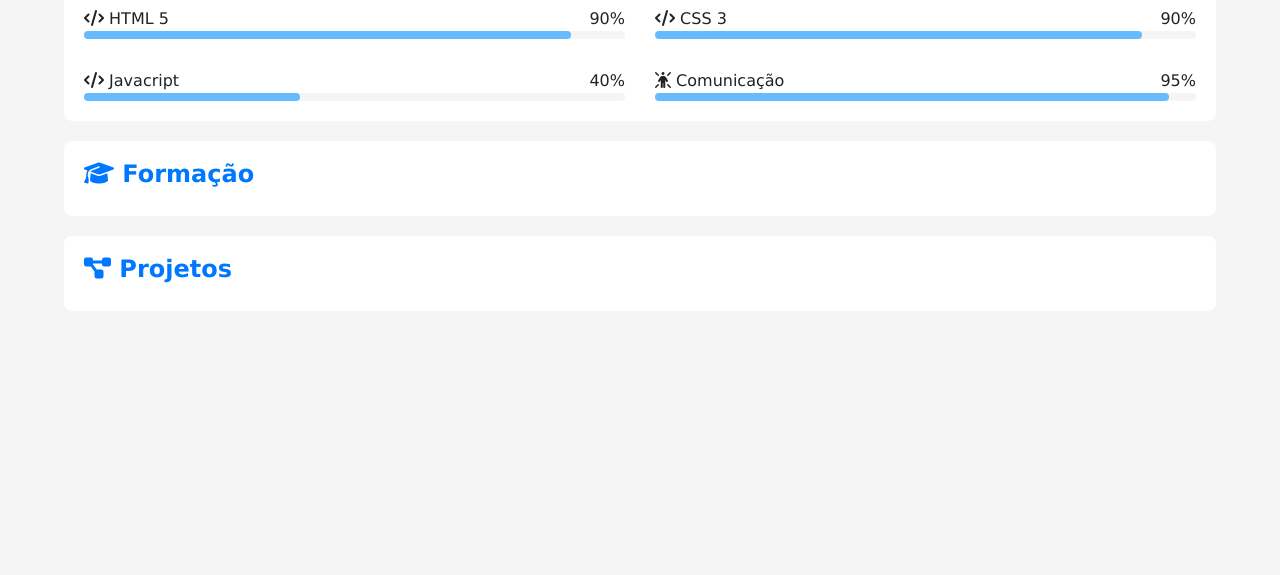
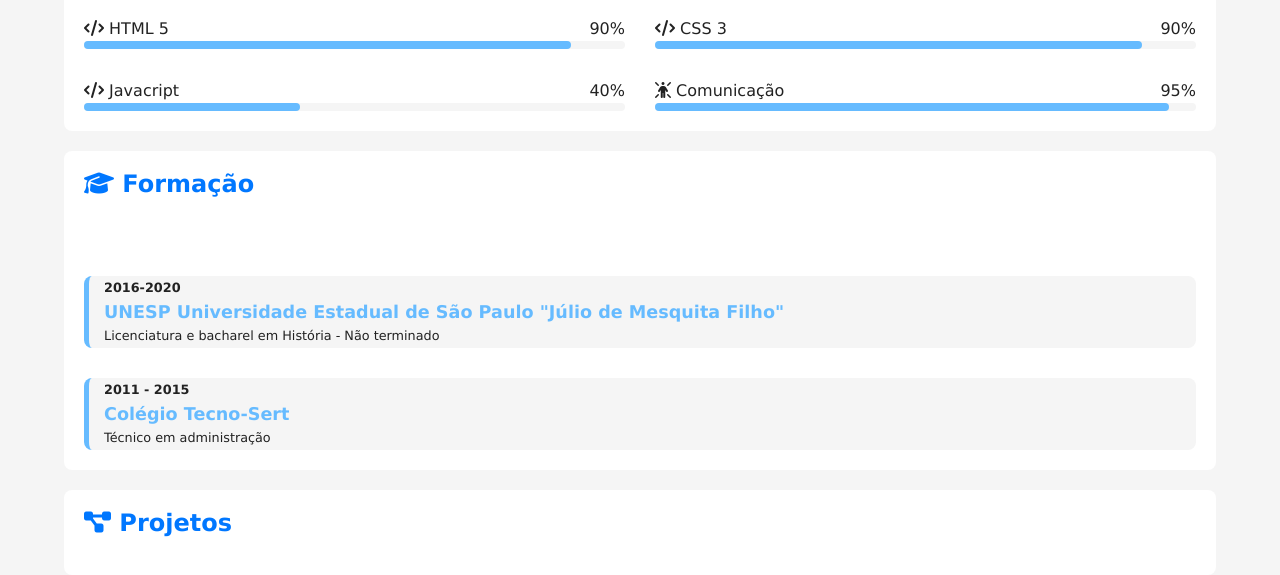
Before and after one commit to EduTabata/projetofinal, a plain HTML site: page index.html in a window 1280 px wide. Shown: the part 1148-1723 px from the top of the page. Before the commit the page ends 1479 px from the top, so only its background shows below. Drawn offline with Linux system fonts and the light colour scheme.

Commit message:
att6 formacao

```diff
--- a/estilos/style.css
+++ b/estilos/style.css
@@ -119,7 +119,7 @@ article {
 
 article h2 {
   color: var(--destaque);
-  margin-bottom: 10px;
+  margin-bottom: 20px;
 }
 
 .video-conteiner {
@@ -173,6 +173,49 @@ article h2 {
   border-radius: 4px;
 }
 
+div#formacao-conteiner {
+  display: flex;
+  flex-direction: column-reverse;
+  grid-template-columns: 1fr;
+  gap: 30px;
+}
+
+#formacao-conteiner .curso {
+  background-color: var(--fundo-principal);
+  border-radius: 8px;
+  border-left: 5px solid var(--destaque-inverso);
+  padding-left: 15px;
+  transition: border-width 0.5s, border-color 0.5s ;
+}
+
+#formacao-conteiner .curso:hover{
+  border-left-width: 15px;
+  cursor: pointer;
+  border-color: var(--destaque);
+}
+
+#formacao-conteiner .periodo {
+  font-size: 0.8em;
+  font-weight: bold;
+  color: var(--texto);
+}
+
+#formacao-conteiner .instituicao{
+  color: var(--destaque-inverso);
+  font-size: 1.1em;
+}
+
+#formacao-conteiner .instituicao:hover {
+  font-weight: bolder;
+  color: var(--destaque);
+  transition: color 0.5s;
+}
+
+#formacao-conteiner .titulacao {
+  font-size: 0.8em;
+  font-weight: lighter;
+}
+
 @media  screen and (min-width: 768px){
   #skill-conteiner {
     grid-template-columns: 1fr 1fr;
--- a/index.html
+++ b/index.html
@@ -106,6 +106,22 @@
             </article><!--Fim artigo habilidades -->
             <article id="formacao">
                 <h2><i class="fa-solid fa-graduation-cap"></i> Formação</h2>
+
+                <div id="formacao-conteiner">
+                    <div class="curso">
+                        <p class="periodo">2011 - 2015</p>
+                        <h3 class="instituicao">Colégio Tecno-Sert</h3>
+                        <p class="titulacao">Técnico em administração</p>
+                    </div>
+                    <div class="curso">
+
+                        <p class="periodo">2016-2020</p>
+                        <h3 class="instituicao">UNESP Universidade Estadual de São Paulo "Júlio de Mesquita Filho"</h3>
+                        <p class="titulacao">Licenciatura e bacharel em História - Não terminado</p>
+                    </div>
+                    <div class="curso"></div>
+                    <div class="curso"></div>
+                </div>
             </article><!--Fim artigo graduação-->
             <article id="projetos">
                 <h2><i class="fa-solid fa-diagram-project"></i> Projetos</h2>
```
